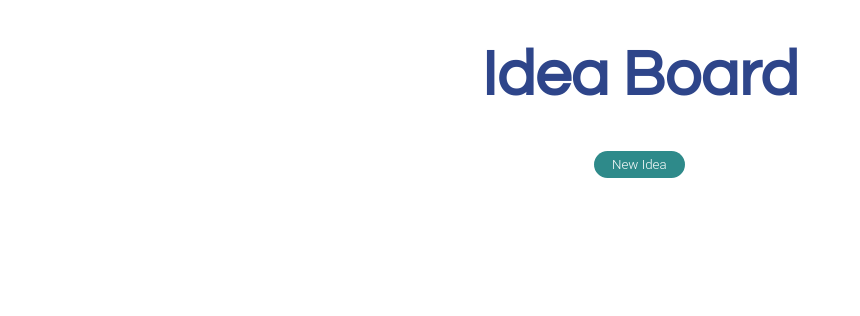
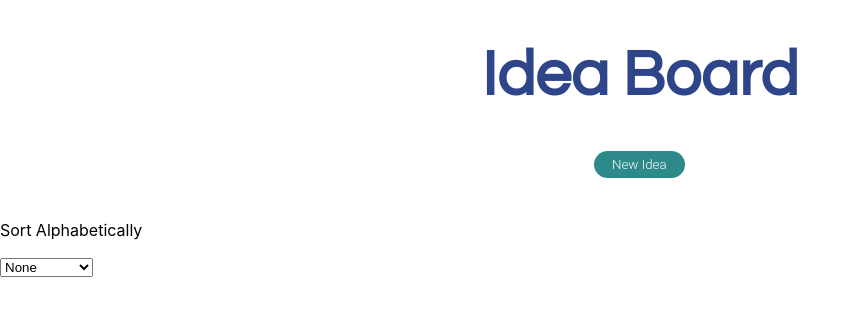
Before and after one commit to codeAdventureNow/Idea-Board-2.0, a React (Create React App) app: page / in a window 1280 px wide. Shown: the top 316 px of the page, without its empty margins (0-860 px from the left). Built offline with nearby package versions, Linux system fonts and the light colour scheme; a web font is replaced by a local one.

Commit message:
sort experiment 1

```diff
--- a/src/App.js
+++ b/src/App.js
@@ -6,6 +6,13 @@ import IdeaList from './IdeaList';
 
 export default function App() {
   const [ideas, setIdeas] = useState([]);
+  const [sortState, setSortState] = useState('none');
+
+  const sortMethods = {
+    none: { method: (a, b) => null },
+    ascending: { method: (a, b) => (a > b ? 1 : -1) },
+    descending: { method: (a, b) => (a > b ? -1 : 1) },
+  };
 
   function handleAddIdea() {
     let nextId = Math.floor(Math.random() * 1000);
@@ -42,7 +49,22 @@ export default function App() {
       </div>
 
       <AddIdea onAddIdea={handleAddIdea} />
+      <div>
+        <p>Sort Alphabetically</p>
+        <select
+          defaultValue={'DEFAULT'}
+          onChange={(e) => setSortState(e.target.value)}
+        >
+          <option value='DEFAULT' disabled>
+            None
+          </option>
+          <option value='ascending'>Ascending</option>
+          <option value='descending'>Descending</option>
+        </select>
+      </div>
       <IdeaList
+        sortMethods={sortMethods}
+        sortState={sortState}
         ideas={ideas}
         onChangeIdea={handleChangeIdea}
         onDeleteIdea={handleDeleteIdea}
--- a/src/IdeaList.js
+++ b/src/IdeaList.js
@@ -1,10 +1,17 @@
 import { useState } from 'react';
 import { useRef, useEffect } from 'react';
 
-export default function IdeaList({ ideas, onChangeIdea, onDeleteIdea }) {
+export default function IdeaList({
+  sortState,
+  sortMethods,
+  ideas,
+  onChangeIdea,
+  onDeleteIdea,
+}) {
+  console.log(ideas);
   return (
     <div className='cardList'>
-      {ideas.map((idea) => (
+      {ideas.sort(sortMethods[sortState].method).map((idea) => (
         <Idea
           key={idea.id}
           idea={idea}
```
